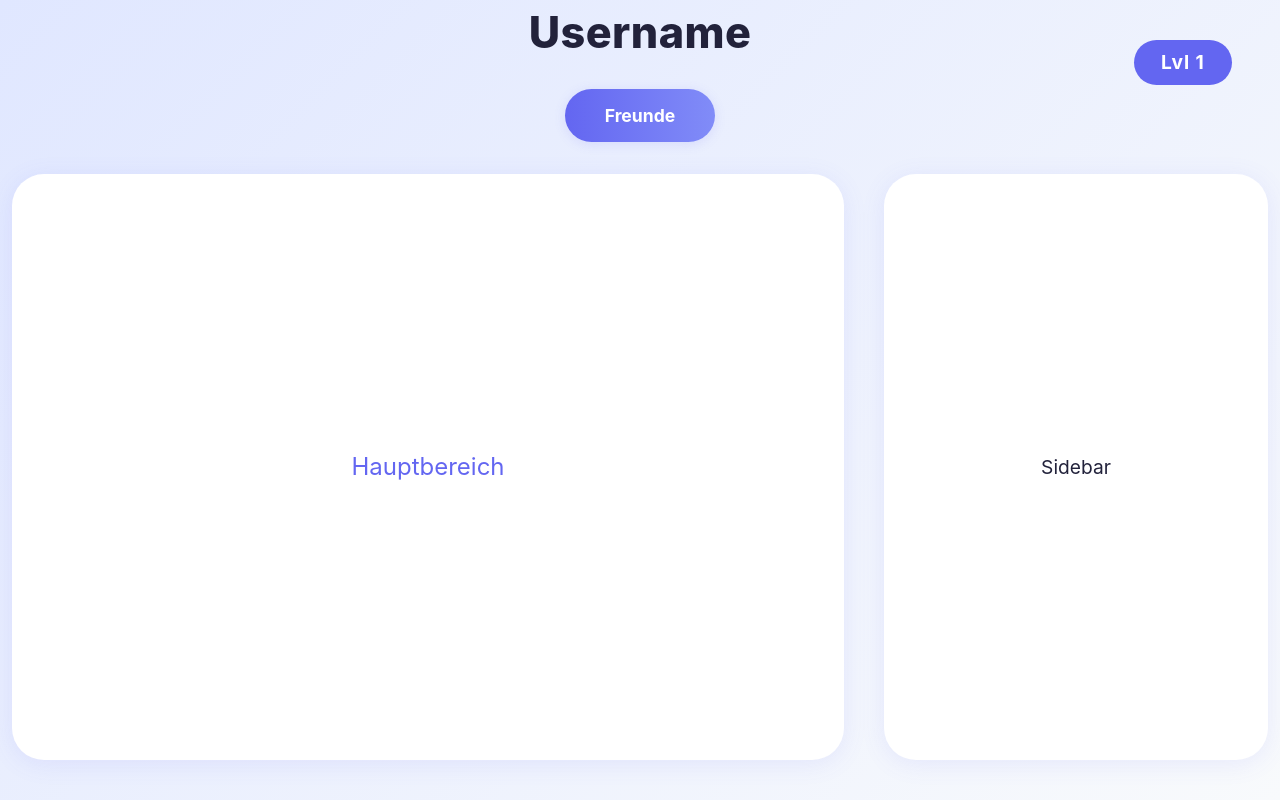
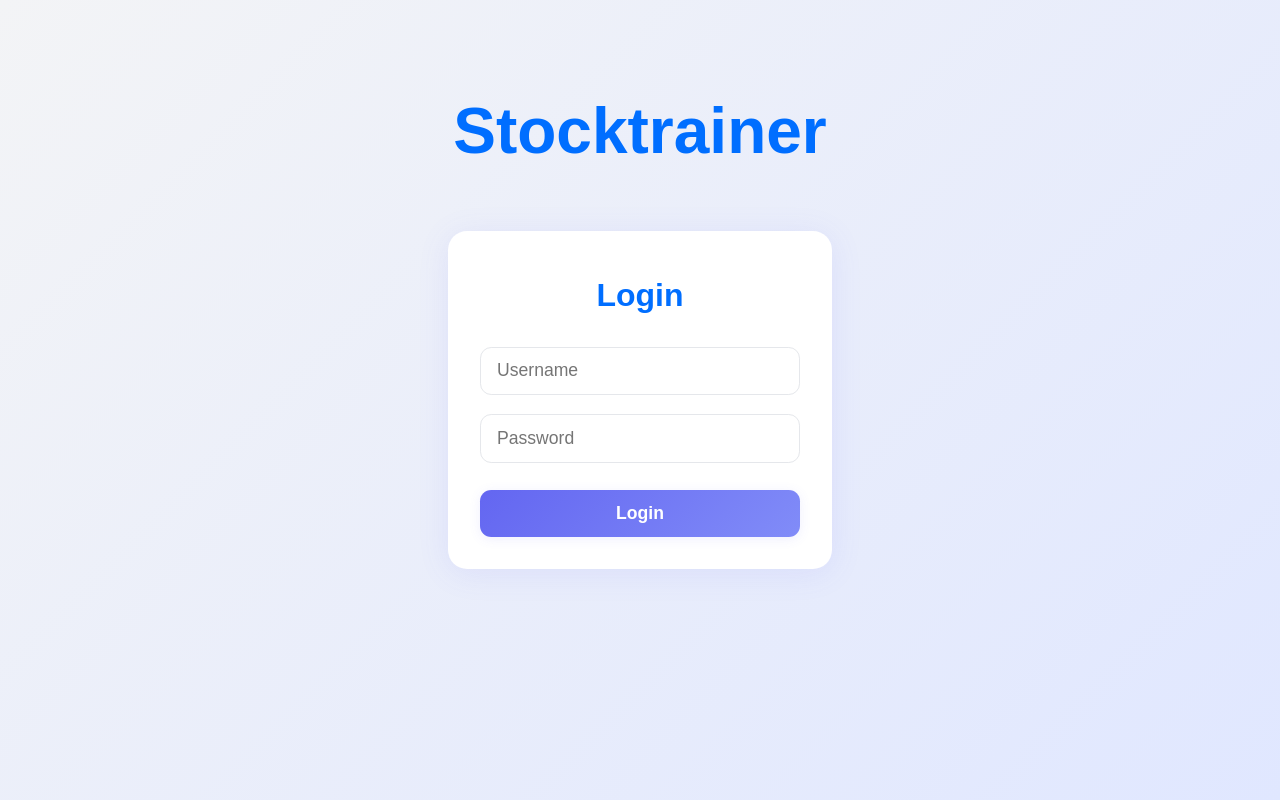
Before and after one commit to zelenajabukaa/stocktrainerFrontend, a React (Vite) app: page / in a window 1280 px wide. Built offline with nearby package versions, Linux system fonts and the light colour scheme.

Commit message:
Login design

```diff
--- a/src/App.tsx
+++ b/src/App.tsx
@@ -2,14 +2,14 @@ import React from "react";
 import { Routes, Route, Navigate } from "react-router-dom";
 import Home from "./Home";
 import Game from "./Game.tsx";
+import Login from "./components/Login.tsx";
 
 const App: React.FC = () => {
   return (
     <Routes>
-      <Route path="/" element={<Home />} />
       <Route path="/home" element={<Home />} />
       <Route path="/game" element={<Game />} />
-      <Route path="*" element={<Navigate to="/home" replace />} />
+      <Route path="/" element={<Login />} />
     </Routes>
   );
 };
--- /dev/null
+++ b/src/components/Login.tsx
@@ -0,0 +1,58 @@
+
+
+import React, { useState } from "react";
+import { useNavigate } from "react-router-dom";
+import styles from "../css/login.module.css";
+
+const Login: React.FC = () => {
+  const [username, setUsername] = useState("");
+  const [password, setPassword] = useState("");
+  const navigate = useNavigate();
+
+  const handleUsernameChange = (e: React.ChangeEvent<HTMLInputElement>) => {
+    // TODO: implement logic
+    setUsername(e.target.value);
+  };
+
+  const handlePasswordChange = (e: React.ChangeEvent<HTMLInputElement>) => {
+    // TODO: implement logic
+    setPassword(e.target.value);
+  };
+
+  const handleSubmit = (e: React.FormEvent) => {
+    e.preventDefault();
+    // TODO: implement login logic
+    // Hier direkt weiterleiten zu /home
+    navigate("/home");
+  };
+
+  return (
+    <div className={styles['login-container']}>
+      <div className={styles['login-title-fixed']}>
+        <h1>Stocktrainer</h1>
+      </div>
+      <div className={styles['login-form-wrapper']}>
+        <form className={styles['login-form']} onSubmit={handleSubmit}>
+          <h2>Login</h2>
+          <input
+            type="text"
+            placeholder="Username"
+            value={username}
+            onChange={handleUsernameChange}
+            autoComplete="username"
+          />
+          <input
+            type="password"
+            placeholder="Password"
+            value={password}
+            onChange={handlePasswordChange}
+            autoComplete="current-password"
+          />
+          <button type="submit">Login</button>
+        </form>
+      </div>
+    </div>
+  );
+};
+
+export default Login;
--- /dev/null
+++ b/src/css/login.module.css
@@ -0,0 +1,90 @@
+/* Großer Titel oben */
+
+.login-title-fixed {
+  position: absolute;
+  top: 2.5rem;
+    color: #006eff;
+
+  left: 0;
+  width: 100vw;
+  font-size: 2rem;
+  text-align: center;
+  z-index: 2;
+}
+
+.login-title h1 {
+  font-size: 3rem;
+  font-weight: 900;
+    color: #006eff;
+  letter-spacing: 0.03em;
+  margin: 0;
+  text-shadow: 0 2px 12px rgba(99,102,241,0.08);
+}
+.login-container {
+  position: fixed;
+  inset: 0;
+  display: flex;
+  flex-direction: column;
+  align-items: center;
+  justify-content: center;
+  background: linear-gradient(135deg, #f3f4f6 0%, #e0e7ff 100%);
+  z-index: 1;
+}
+.login-form-wrapper {
+  width: 100vw;
+  display: flex;
+  align-items: center;
+  justify-content: center;
+  flex: 1;
+}
+
+.login-form {
+  background: #fff;
+  padding: 2.5rem 2rem 2rem 2rem;
+  border-radius: 1.2rem;
+  box-shadow: 0 4px 32px 0 rgba(99,102,241,0.10);
+  display: flex;
+  flex-direction: column;
+  gap: 1.2rem;
+  min-width: 320px;
+  max-width: 90vw;
+}
+
+.login-form h2 {
+  margin: 0 0 0.5rem 0;
+    color: #006eff;
+  font-size: 2rem;
+  font-weight: 800;
+  text-align: center;
+}
+
+.login-form input {
+  padding: 0.8rem 1rem;
+  border: 1px solid #e5e7eb;
+  border-radius: 0.7rem;
+  font-size: 1.1rem;
+  outline: none;
+  transition: border 0.2s;
+}
+
+.login-form input:focus {
+  border: 1.5px solid #6366f1;
+}
+
+.login-form button {
+  background: linear-gradient(135deg, #6366f1 0%, #818cf8 100%);
+  color: #fff;
+  font-weight: 700;
+  font-size: 1.1rem;
+  border: none;
+  border-radius: 0.7rem;
+  padding: 0.8rem 0;
+  cursor: pointer;
+  margin-top: 0.5rem;
+  box-shadow: 0 2px 12px 0 rgba(99,102,241,0.10);
+  transition: background 0.2s;
+}
+
+.login-form button:hover {
+  background: linear-gradient(135deg, #818cf8 0%, #6366f1 100%);
+}
```
